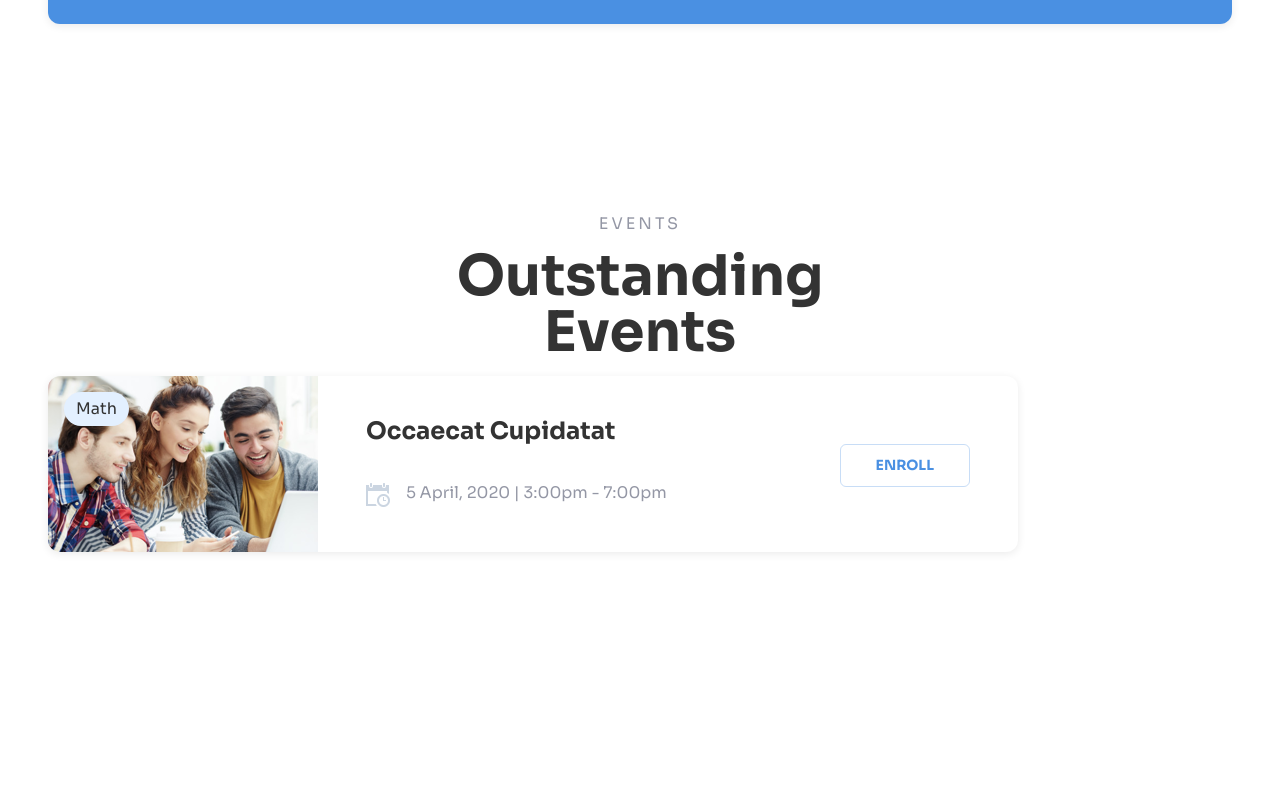
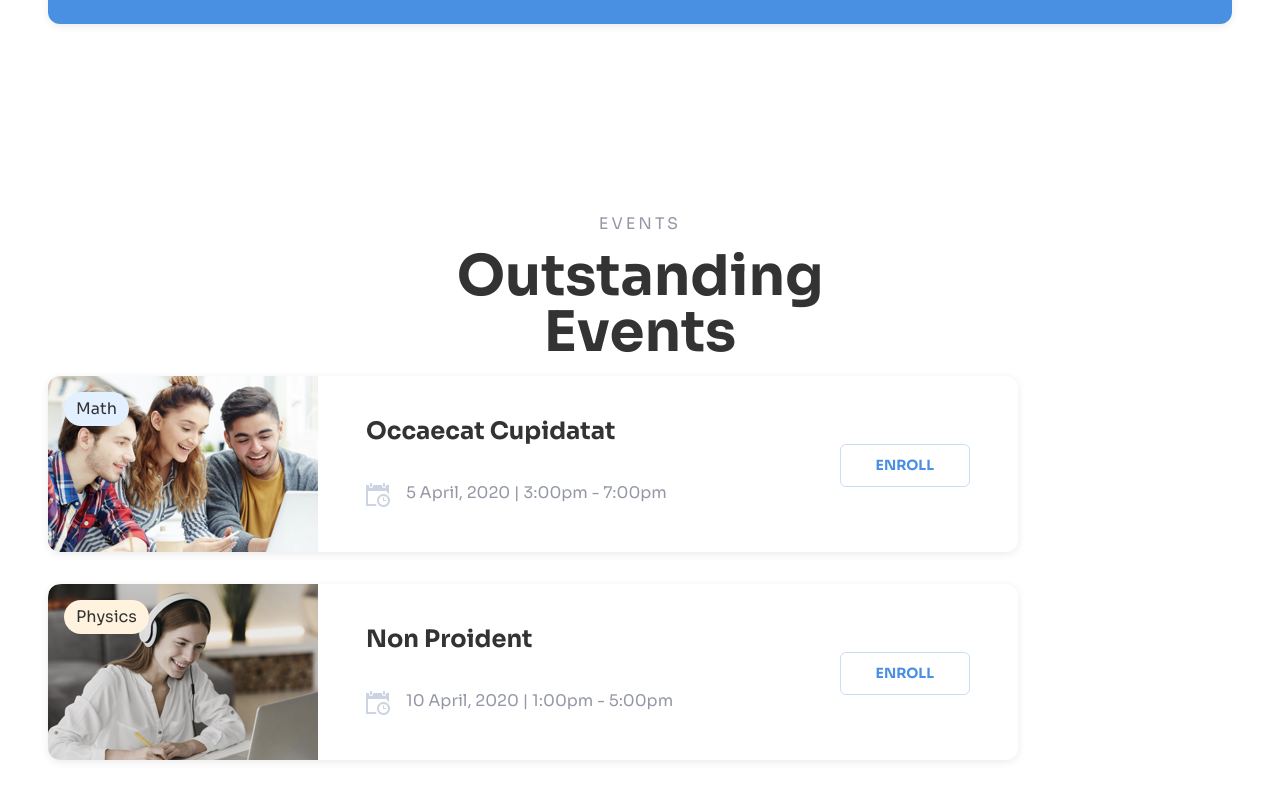
Before and after one commit to prof-biney/academy-website, a website built with Vite: page index.html in a window 1280 px wide. Shown: the part 7231-8031 px from the top of the page. Before the commit the page ends 7879 px from the top, so only its background shows below. Built offline with nearby package versions, Linux system fonts and the light colour scheme; some packages are replaced by stand-ins of ours.

Commit message:
event card for physics

```diff
--- a/index.html
+++ b/index.html
@@ -350,9 +350,29 @@
                 <button class="button" data-type="primary-1">Enroll</button>
               </div>
             </div>
+          </div>
 
+          <div class="event-card">
+            <div class="event-card__img">
+              <img src="assets/events-2.png" alt="">
+              <div class="event-card__subject bg-brown-200">Physics</div>
+            </div>
 
+            <div class="event-card__content">
+              <div>
+                <p class="event-card__title">Non Proident</p>
+                <div class="event-card__time">
+                  <img src="assets/calendar.png">
+                  <p>10 April, 2020 | 1:00pm - 5:00pm</p>
+                </div>
+              </div>
+
+              <div class="my-auto">
+                <button class="button" data-type="primary-1">Enroll</button>
+              </div>
+            </div>
           </div>
+
         </div>
       </div>
     </section>
--- a/sass/components/_event-cards.scss
+++ b/sass/components/_event-cards.scss
@@ -2,7 +2,6 @@
 
 .event-card {
   display: flex;
-  gap: 0px;
   background-color: $color-neutral-000;
   font-family: $card-font-family;
   color: $color-neutral-400;
@@ -10,6 +9,8 @@
   box-shadow: $card-shadow;
   border-radius: $card-border-radius;
   width: 970px;
+
+  margin-bottom: 2rem;
 
   &__img {
     position: relative;
```
